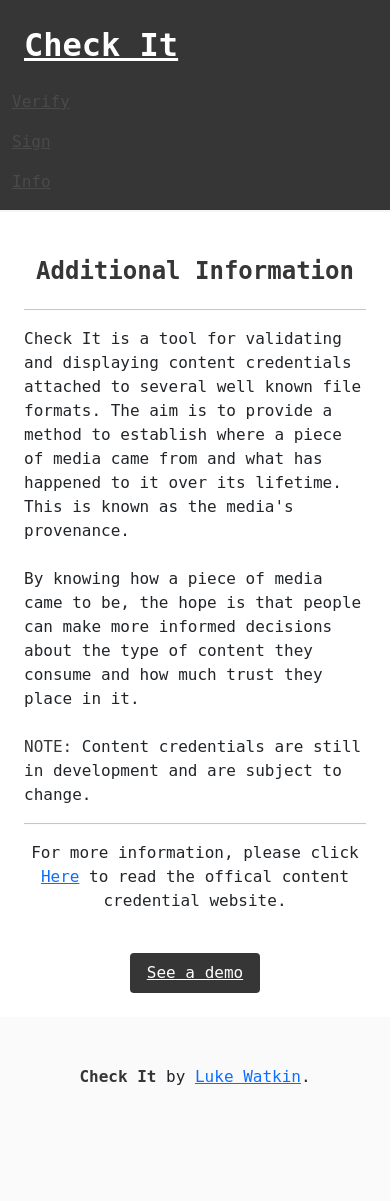
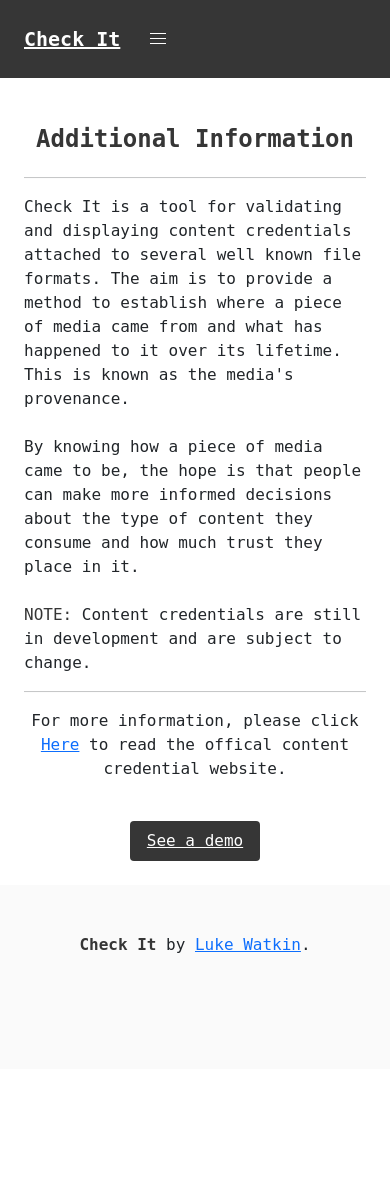
Before and after one commit to c1014695Newcastle/C2PA_Python_Verify_Tool, a Flask app: page /info in a window 390 px wide. After the commit the page ends 953 px from the top, so only its background shows below. Run offline with Flask 3, Linux system fonts and the light colour scheme; some libraries are stand-ins or nearby versions.

Commit message:
Added a responsive navbar to the base file

```diff
--- a/templates/base.html
+++ b/templates/base.html
@@ -54,17 +54,27 @@
 
     <body class="is-family-code">
         <section class="hero has-shadow is-fullheight has-text-7-mobile has-text-5-tablet">
-            <div class="hero-head has-background-dark has-text-light is-fixed-top">
-                <nav class="navbar is-dark is-spaces has-shadow">
+            <div class="hero-head has-background-dark is-fixed-top">
+                <nav class="navbar is-dark">
                     <div class="container">
-                         <div class="navbar-brand">
-                             <a href="{{ url_for('index') }}" class="title is-light navbar-item has-text-centered">Check It</a>
-                         </div>
-                    </div>
-                    <div class="navbar-start" id="desktop_navbar">
-                        <a class="navbar-item" href="{{ url_for('index') }}">Verify</a>
-                        <a class="navbar-item" href="{{ url_for('sign.sign') }}">Sign</a>
-                        <a class="navbar-item" href="{{ url_for('info.info_page') }}">Info</a>
+
+                        <div class="navbar-brand">
+                            <a href="" class="navbar-item has-text-centered"><strong>Check It</strong></a>
+
+                            <a class="navbar-burger" id="burger-menu">
+                                <span></span>
+                                <span></span>
+                                <span></span>
+                            </a>
+                        </div>
+
+                        <div class="navbar-menu"  id="links">
+                            <div class="navbar-start">
+                                <a class="navbar-item" href="{{ url_for('index') }}">Verify</a>
+                                <a class="navbar-item" href="{{ url_for('sign.sign') }}">Sign</a>
+                                <a class="navbar-item" href="{{ url_for('info.info_page') }}">Info</a>
+                            </div>
+                        </div>
                     </div>
                 </nav>
             </div>
@@ -81,7 +91,14 @@
             </div>
         </footer>
     </body>
+    <script>
+        const icon = document.querySelector('#burger-menu');
+        const menu = document.querySelector('#links');
 
+        icon.addEventListener('click', () => {
+            menu.classList.toggle('is-active');
+        })
+    </script>
     <script>
         /* adapted from https://www.w3schools.com/howto/howto_js_accordion.asp */
         var acc = document.getElementsByClassName("accordion_title");
```
